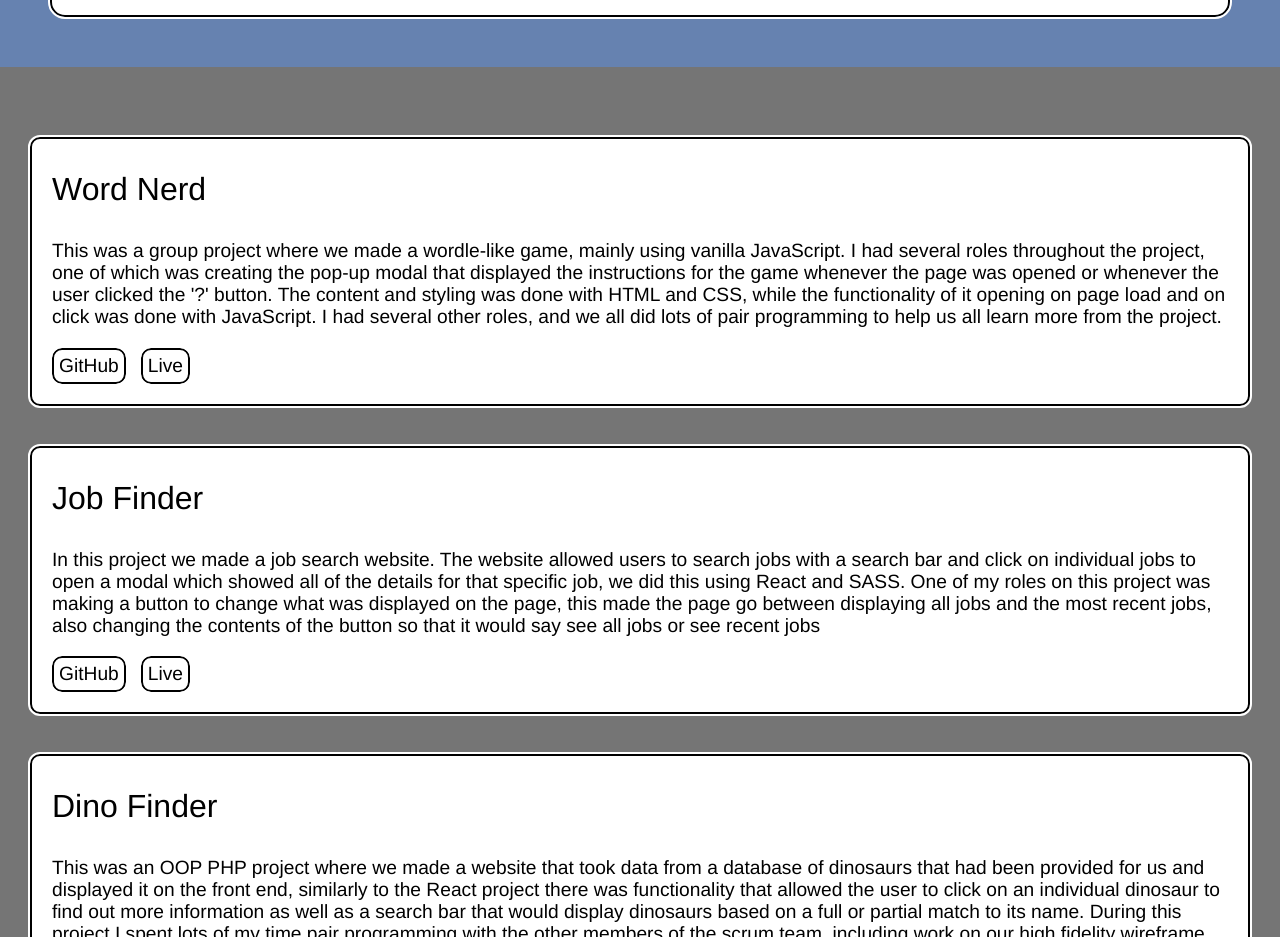
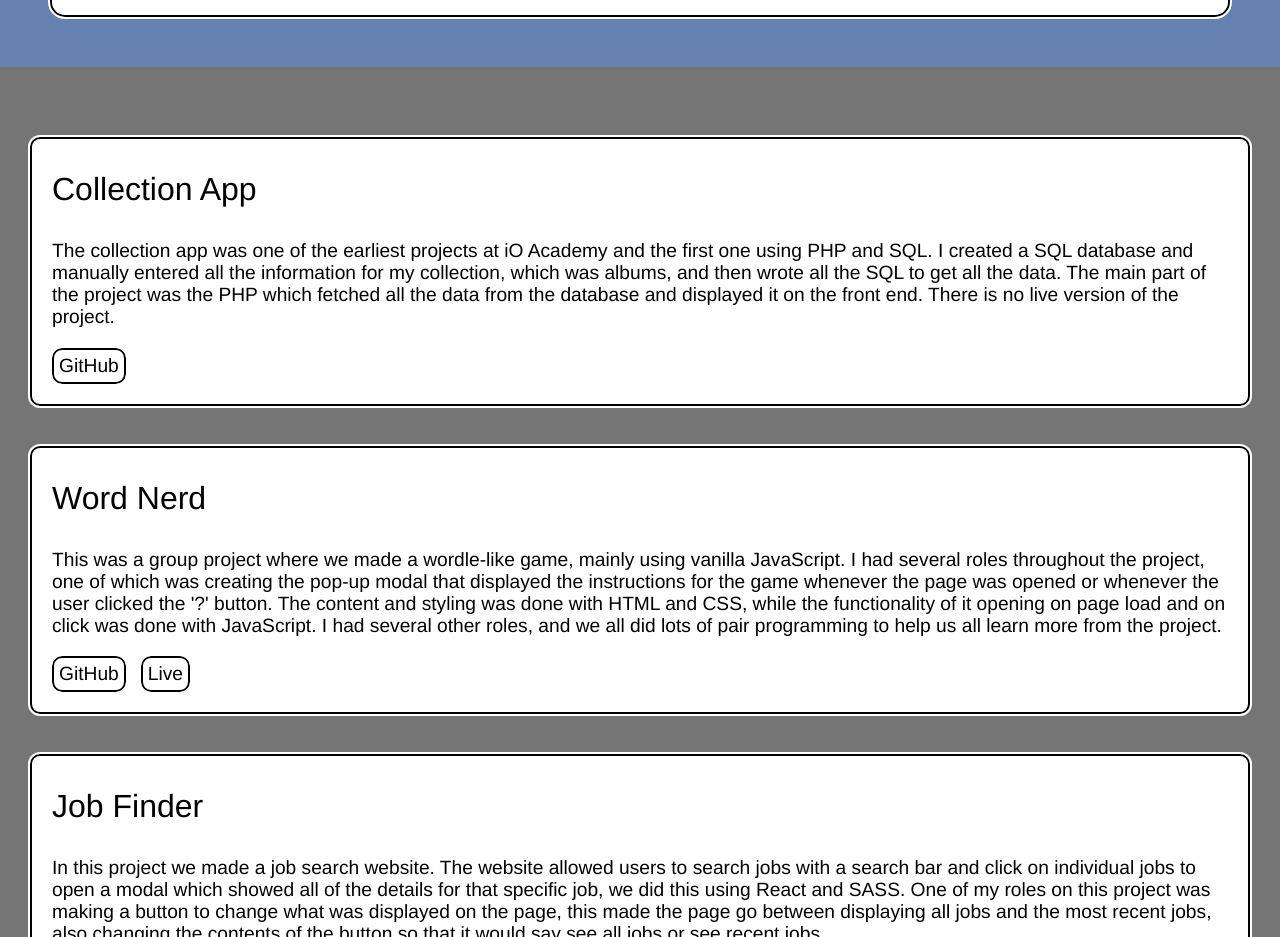
Before and after one commit to Marcus12934/Marcus12934.github.io, a plain HTML site: page index.html in a window 1280 px wide. Shown: the part 1034-1971 px from the top of the page. Drawn offline with Linux system fonts and the light colour scheme.

Commit message:
added collection app to projects section

```diff
--- a/index.html
+++ b/index.html
@@ -20,6 +20,17 @@
 		</div>
 	</section>
 	<section class="portfolio">
+		<div>
+			<h3>Collection App</h3>
+			<p>The collection app was one of the earliest projects at iO Academy and the first one using PHP and SQL.
+				I created a SQL database and manually entered all the information for my collection, which was albums,
+				and then wrote all the SQL to get all the data. The main part of the project was the PHP which fetched
+				all the data from the database and displayed it on the front end. There is no live version of the
+				project.</p>
+			<span class="linkContainer">
+				<a class="portfolioLink" href="https://github.com/Marcus12934/collection" target="_blank">GitHub</a>
+			</span>
+		</div>
 		<div>
 			<h3>Word Nerd</h3>
 			<p>This was a group project where we made a wordle-like game, mainly using vanilla JavaScript.
```
